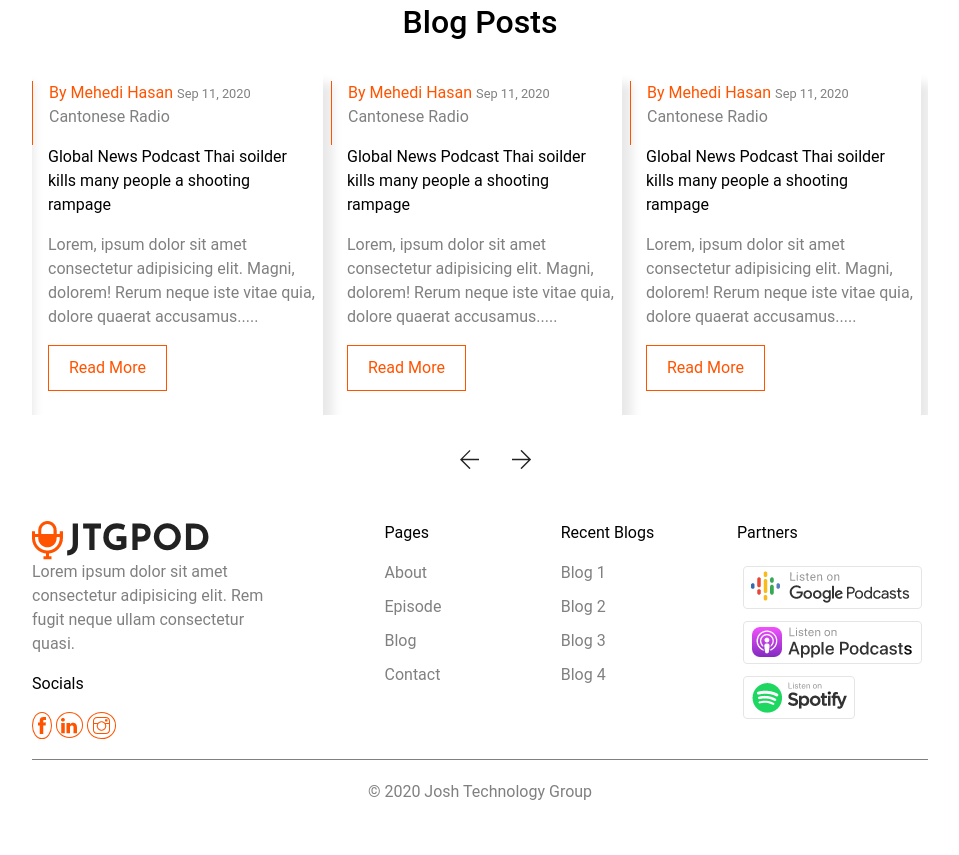
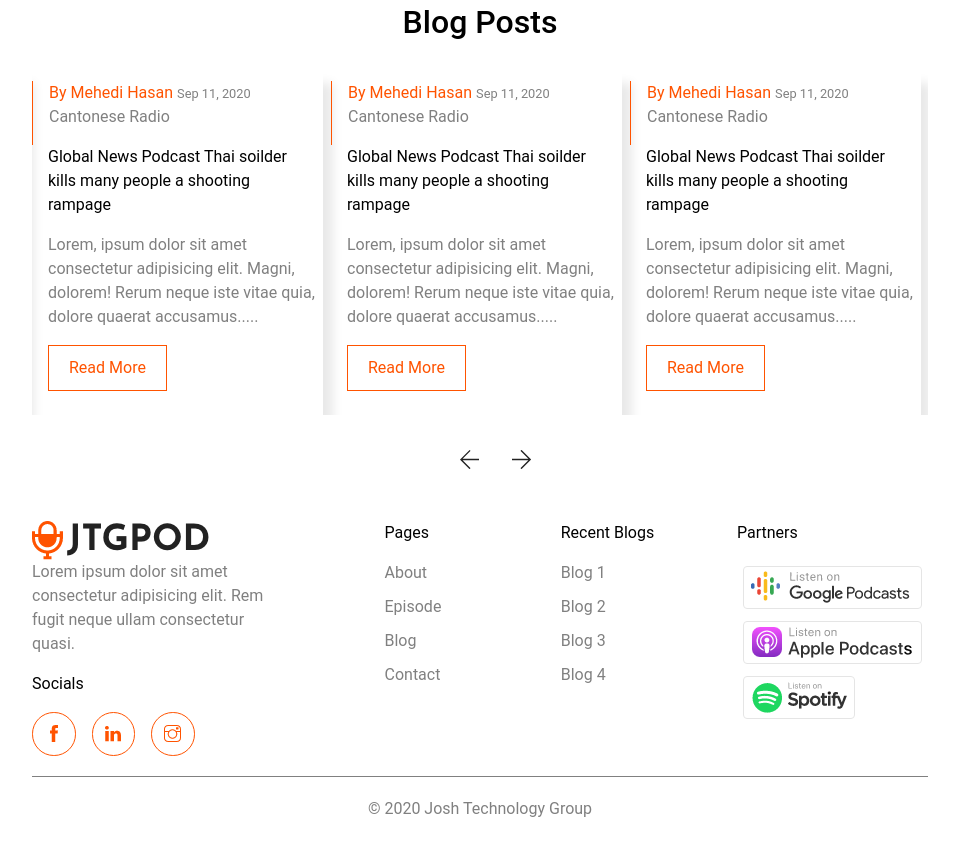
Before and after one commit to NJawlaJosh/nishant-jtg-pod, a plain HTML site: page index.html in a window 1280 px wide. Shown: the part 1210-2065 px from the top of the page, without its empty margins (160-1119 px from the left). Drawn offline with nearby package versions, Linux system fonts and the light colour scheme.

Commit message:
implemented changes in the socailicons

```diff
--- a/css/styles.css
+++ b/css/styles.css
@@ -279,11 +279,6 @@ nav ul {
 .section-1-limiter {
   width: 70%;
 }
-
-.socials img{
-  margin-right: 10px;
-}
-
 .footer-main-section-2{
   flex: 1;
 }
@@ -328,14 +323,24 @@ nav ul {
   margin-bottom: 40px;
   text-align: center;
 }
-
+.socials{
+  display: flex;
+}
 .social-logo-wrapper {
   display: inline-block;
   border: 0.5px solid var(--theme-color);
   border-radius: 50%;
   cursor: pointer;
+  padding: 1.3rem;
+  height: 1rem;
+  width: 1rem;
+  display: flex;
+  justify-content: center;
+  align-items: center;
 }
-.social-logo-wrapper img {
-  margin: 0 auto;
-  margin: 0.2em 0.3em;
+.social-media-img{
+  margin-right: 0 !important;
 }
+.margin-left-1rem{
+  margin-left: 1rem;
+}
--- a/index.html
+++ b/index.html
@@ -329,13 +329,13 @@
           </div>
           <div class="socials">
             <div class="social-logo-wrapper">
-              <img src="./assets/facebook.png" alt="" />
+              <img class="social-media-img" src="./assets/facebook.png" alt="" />
             </div>
-            <div class="social-logo-wrapper">
-              <img src="./assets/linkedin.png" alt="" />
+            <div class="social-logo-wrapper margin-left-1rem">
+              <img class="social-media-img" src="./assets/linkedin.png" alt="" />
             </div>
-            <div class="social-logo-wrapper">
-              <img src="./assets/instagram.png" alt="" />
+            <div class="social-logo-wrapper margin-left-1rem">
+              <img class="social-media-img " src="./assets/instagram.png" alt="" />
             </div>
           </div>
         </div>
```
